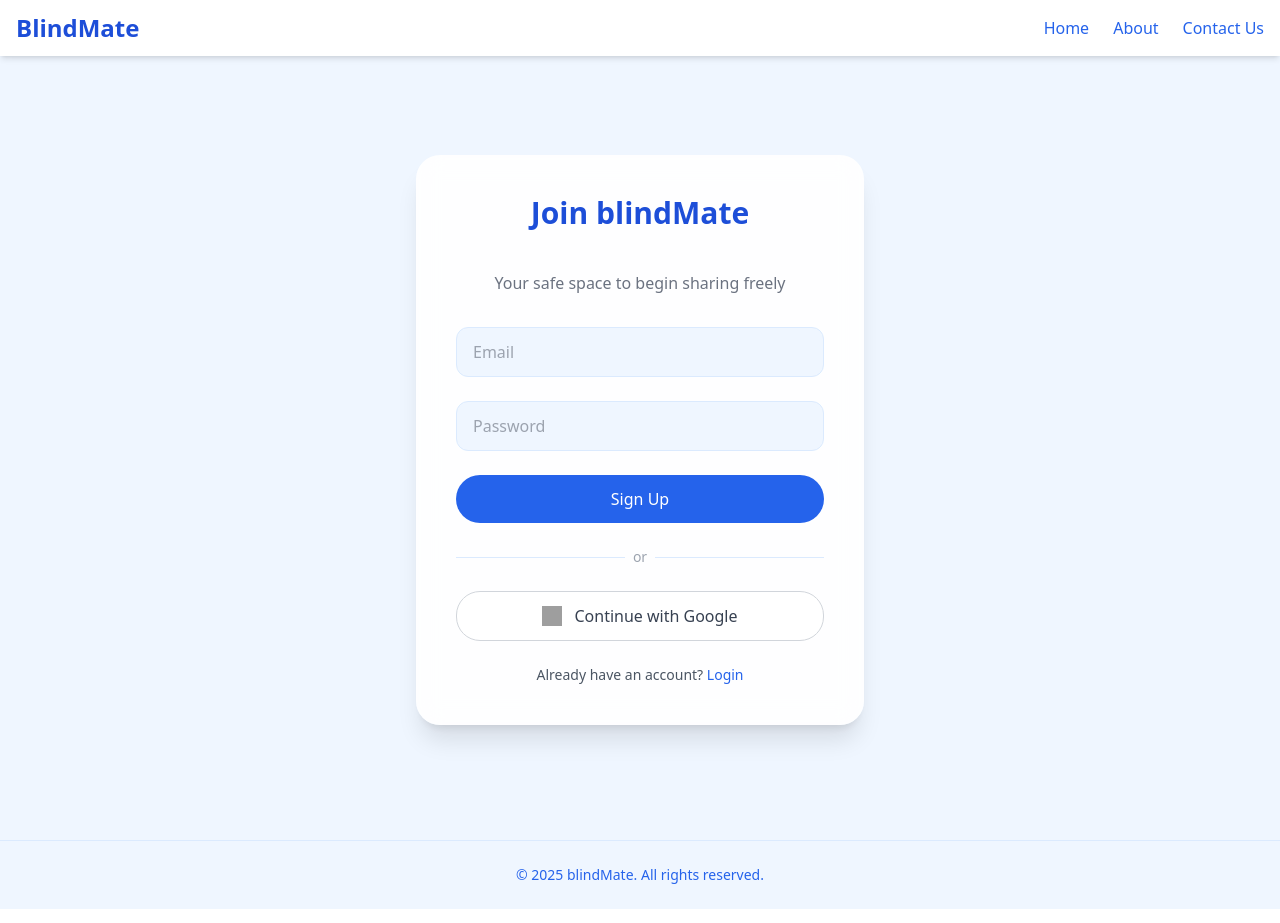
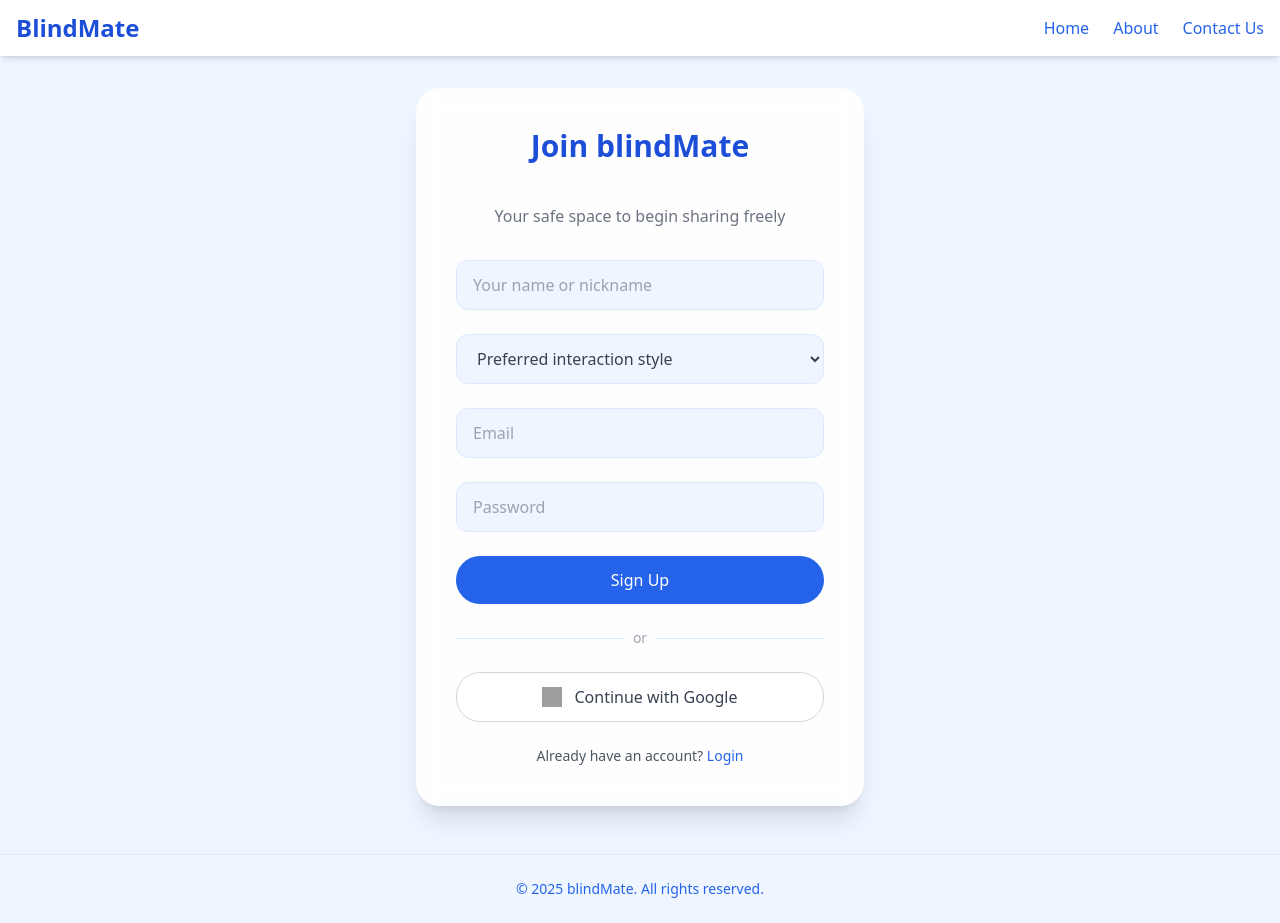
Before and after one commit to Noooobx/blindmate, a React (Vite) app in the folder client/: page /signup in a window 1280 px wide. Built offline with nearby package versions, Linux system fonts and the light colour scheme; grey boxes are pictures that could not be loaded.

Commit message:
refactor(auth): modularize login/signup UI components
- Extracted EmailInput, PasswordInput, GoogleButton, Divider, and InteractionStyleSelect as reusable UI components
- Cleaned up SignupForm and LoginForm by using modular components from components/ui

```diff
--- a/client/src/components/auth/ForgotPasswordForm.jsx
+++ b/client/src/components/auth/ForgotPasswordForm.jsx
@@ -1,4 +1,6 @@
 import React, { useState } from "react";
+import EmailInput from "../ui/EmailInput";
+import AuthButton from "../ui/AuthButton";
 
 const ForgotPasswordForm = () => {
   const [email, setEmail] = useState("");
@@ -11,17 +13,13 @@ const ForgotPasswordForm = () => {
 
   return (
     <form onSubmit={handleReset} className="space-y-4">
-      <input
-        type="email"
-        placeholder="Email"
-        className="w-full border border-gray-300 rounded px-4 py-2"
+      <EmailInput
         value={email}
-        onChange={(e) => setEmail(e.target.value)}
-        required
-      />
-      <button type="submit" className="w-full bg-blue-600 text-white py-2 rounded hover:bg-blue-700">
-        Send Reset Link
-      </button>
+        onChange={(e) => {
+          setEmail(e.target.value);
+        }}
+      />{" "}
+      <AuthButton buttonText="Verify Email" />
     </form>
   );
 };
--- a/client/src/components/auth/LoginForm.jsx
+++ b/client/src/components/auth/LoginForm.jsx
@@ -1,5 +1,10 @@
 import React, { useState } from "react";
 import { Link } from "react-router-dom";
+import EmailInput from "../ui/EmailInput";
+import PasswordInput from "../ui/PasswordInput";
+import Divider from "../ui/Divider";
+import GoogleButton from "../ui/GoogleButton";
+import AuthButton from "../ui/AuthButton";
 
 const LoginForm = () => {
   const [email, setEmail] = useState("");
@@ -18,34 +23,20 @@ const LoginForm = () => {
 
   return (
     <form onSubmit={handleSubmit} className="space-y-6">
-      <div>
-        <input
-          type="email"
-          placeholder="Email"
-          className="w-full rounded-xl border border-blue-100 bg-blue-50 focus:ring-2 focus:ring-blue-200 focus:outline-none px-4 py-3 text-gray-700 placeholder-gray-400 transition"
-          value={email}
-          onChange={(e) => setEmail(e.target.value)}
-          required
-        />
-      </div>
+      <EmailInput
+        value={email}
+        onChange={(e) => {
+          setEmail(e.target.value);
+        }}
+      />
+      <PasswordInput
+        value={password}
+        onChange={(e) => {
+          setPassword(e.target.value);
+        }}
+      />
 
-      <div>
-        <input
-          type="password"
-          placeholder="Password"
-          className="w-full rounded-xl border border-blue-100 bg-blue-50 focus:ring-2 focus:ring-blue-200 focus:outline-none px-4 py-3 text-gray-700 placeholder-gray-400 transition"
-          value={password}
-          onChange={(e) => setPassword(e.target.value)}
-          required
-        />
-      </div>
-
-      <button
-        type="submit"
-        className="w-full bg-blue-600 text-white py-3 rounded-3xl font-medium hover:bg-blue-700 transition"
-      >
-        Login
-      </button>
+      <AuthButton buttonText="Login" />
 
       {/* Forgot password moved below */}
       <div className="text-center text-sm">
@@ -55,25 +46,9 @@ const LoginForm = () => {
       </div>
 
       {/* Divider */}
-      <div className="flex items-center gap-2 my-4">
-        <hr className="flex-grow border-blue-100" />
-        <span className="text-gray-400 text-sm">or</span>
-        <hr className="flex-grow border-blue-100" />
-      </div>
-
+      <Divider />
       {/* Google Sign-In Button */}
-      <button
-        type="button"
-        onClick={handleGoogleLogin}
-        className="w-full flex items-center justify-center gap-3 bg-white text-gray-700 border border-gray-300 rounded-3xl py-3 hover:bg-gray-50 transition"
-      >
-        <img
-          src="https://www.svgrepo.com/show/475656/google-color.svg"
-          alt="Google"
-          className="w-5 h-5"
-        />
-        <span>Continue with Google</span>
-      </button>
+      <GoogleButton handleGoogleLogin={handleGoogleLogin} />
 
       <p className="text-center text-sm text-gray-600">
         Don’t have an account?{" "}
--- a/client/src/components/auth/SignupForm.jsx
+++ b/client/src/components/auth/SignupForm.jsx
@@ -1,13 +1,26 @@
 import React, { useState } from "react";
 import { Link } from "react-router-dom";
+import EmailInput from "../ui/EmailInput";
+import PasswordInput from "../ui/PasswordInput";
+import Divider from "../ui/Divider";
+import GoogleButton from "../ui/GoogleButton";
+import AuthButton from "../ui/AuthButton";
+import InteractionStyleSelect from "../ui/InteractionStyleSelect";
 
 const SignupForm = () => {
+  const [name, setName] = useState("");
+  const [interactionStyle, setInteractionStyle] = useState("");
   const [email, setEmail] = useState("");
   const [password, setPassword] = useState("");
 
   const handleSignup = (e) => {
     e.preventDefault();
-    console.log({ email, password });
+    console.log({
+      name,
+      interactionStyle,
+      email,
+      password,
+    });
     // Call signup API here
   };
 
@@ -18,56 +31,46 @@ const SignupForm = () => {
 
   return (
     <form onSubmit={handleSignup} className="space-y-6">
+      {/* Name or Nickname */}
       <div>
         <input
-          type="email"
-          placeholder="Email"
+          type="text"
+          placeholder="Your name or nickname"
           className="w-full rounded-xl border border-blue-100 bg-blue-50 focus:ring-2 focus:ring-blue-200 focus:outline-none px-4 py-3 text-gray-700 placeholder-gray-400 transition"
-          value={email}
-          onChange={(e) => setEmail(e.target.value)}
+          value={name}
+          onChange={(e) => setName(e.target.value)}
           required
         />
       </div>
 
-      <div>
-        <input
-          type="password"
-          placeholder="Password"
-          className="w-full rounded-xl border border-blue-100 bg-blue-50 focus:ring-2 focus:ring-blue-200 focus:outline-none px-4 py-3 text-gray-700 placeholder-gray-400 transition"
-          value={password}
-          onChange={(e) => setPassword(e.target.value)}
-          required
-        />
-      </div>
+      {/* Preferred Interaction Style */}
+      <InteractionStyleSelect
+        value={interactionStyle}
+        onChange={(e) => setInteractionStyle(e.target.value)}
+      />
 
-      <button
-        type="submit"
-        className="w-full bg-blue-600 text-white py-3 rounded-3xl font-medium hover:bg-blue-700 transition"
-      >
-        Sign Up
-      </button>
+      <EmailInput
+        value={email}
+        onChange={(e) => {
+          setEmail(e.target.value);
+        }}
+      />
+      <PasswordInput
+        value={password}
+        onChange={(e) => {
+          setPassword(e.target.value);
+        }}
+      />
+      {/* Submit Button */}
+      <AuthButton buttonText="Sign Up" />
 
       {/* Divider */}
-      <div className="flex items-center gap-2 my-4">
-        <hr className="flex-grow border-blue-100" />
-        <span className="text-gray-400 text-sm">or</span>
-        <hr className="flex-grow border-blue-100" />
-      </div>
+      <Divider />
 
       {/* Google Sign-Up Button */}
-      <button
-        type="button"
-        onClick={handleGoogleSignup}
-        className="w-full flex items-center justify-center gap-3 bg-white text-gray-700 border border-gray-300 rounded-3xl py-3 hover:bg-gray-50 transition"
-      >
-        <img
-          src="https://www.svgrepo.com/show/475656/google-color.svg"
-          alt="Google"
-          className="w-5 h-5"
-        />
-        <span>Continue with Google</span>
-      </button>
+      <GoogleButton handleGoogleLogin={handleGoogleSignup} />
 
+      {/* Redirect to login */}
       <p className="text-center text-sm text-gray-600">
         Already have an account?{" "}
         <Link to="/login" className="text-blue-600 hover:underline">
--- /dev/null
+++ b/client/src/components/ui/AuthButton.jsx
@@ -0,0 +1,16 @@
+import React from "react";
+
+const AuthButton = ({buttonText}) => {
+  return (
+    <div>
+      <button
+        type="submit"
+        className="w-full bg-blue-600 text-white py-3 rounded-3xl font-medium hover:bg-blue-700 transition"
+      >
+        {buttonText}
+      </button>
+    </div>
+  );
+};
+
+export default AuthButton;
--- /dev/null
+++ b/client/src/components/ui/Divider.jsx
@@ -0,0 +1,13 @@
+import React from "react";
+
+const Divider = () => {
+  return (
+    <div className="flex items-center gap-2 my-4">
+      <hr className="flex-grow border-blue-100" />
+      <span className="text-gray-400 text-sm">or</span>
+      <hr className="flex-grow border-blue-100" />
+    </div>
+  );
+};
+
+export default Divider;
--- /dev/null
+++ b/client/src/components/ui/EmailInput.jsx
@@ -0,0 +1,18 @@
+import React from 'react'
+
+const EmailInput = ({onChange,value}) => {
+  return (
+    <div>
+        <input
+          type="email"
+          placeholder="Email"
+          className="w-full rounded-xl border border-blue-100 bg-blue-50 focus:ring-2 focus:ring-blue-200 focus:outline-none px-4 py-3 text-gray-700 placeholder-gray-400 transition"
+          value={value}
+          onChange={onChange}
+          required
+        />
+      </div>
+  )
+}
+
+export default EmailInput
--- /dev/null
+++ b/client/src/components/ui/GoogleButton.jsx
@@ -0,0 +1,22 @@
+import React from "react";
+
+const GoogleButton = ({handleGoogleLogin}) => {
+  return (
+    <div>
+      <button
+        type="button"
+        onClick={handleGoogleLogin}
+        className="w-full flex items-center justify-center gap-3 bg-white text-gray-700 border border-gray-300 rounded-3xl py-3 hover:bg-gray-50 transition"
+      >
+        <img
+          src="https://www.svgrepo.com/show/475656/google-color.svg"
+          alt="Google"
+          className="w-5 h-5"
+        />
+        <span>Continue with Google</span>
+      </button>
+    </div>
+  );
+};
+
+export default GoogleButton;
--- /dev/null
+++ b/client/src/components/ui/InteractionStyleSelect.jsx
@@ -0,0 +1,19 @@
+const InteractionStyleSelect = ({ value, onChange }) => {
+    return (
+      <select
+        value={value}
+        onChange={onChange}
+        className="w-full rounded-xl border border-blue-100 bg-blue-50 text-gray-700 focus:ring-2 focus:ring-blue-200 focus:outline-none px-4 py-3 transition"
+        required
+      >
+        <option value="" disabled>
+          Preferred interaction style
+        </option>
+        <option value="listen">I prefer to listen</option>
+        <option value="share">I want to share</option>
+        <option value="both">Both</option>
+      </select>
+    );
+  };
+
+  export default InteractionStyleSelect;
--- /dev/null
+++ b/client/src/components/ui/PasswordInput.jsx
@@ -0,0 +1,18 @@
+import React from "react";
+
+const PasswordInput = ({value,onChange}) => {
+  return (
+    <div>
+      <input
+        type="password"
+        placeholder="Password"
+        className="w-full rounded-xl border border-blue-100 bg-blue-50 focus:ring-2 focus:ring-blue-200 focus:outline-none px-4 py-3 text-gray-700 placeholder-gray-400 transition"
+        value={value}
+        onChange={onChange}
+        required
+      />
+    </div>
+  );
+};
+
+export default PasswordInput;
```
Also changed, not shown: client/src/components/auth/AuthLayout.jsx (+0 -11 lines).
